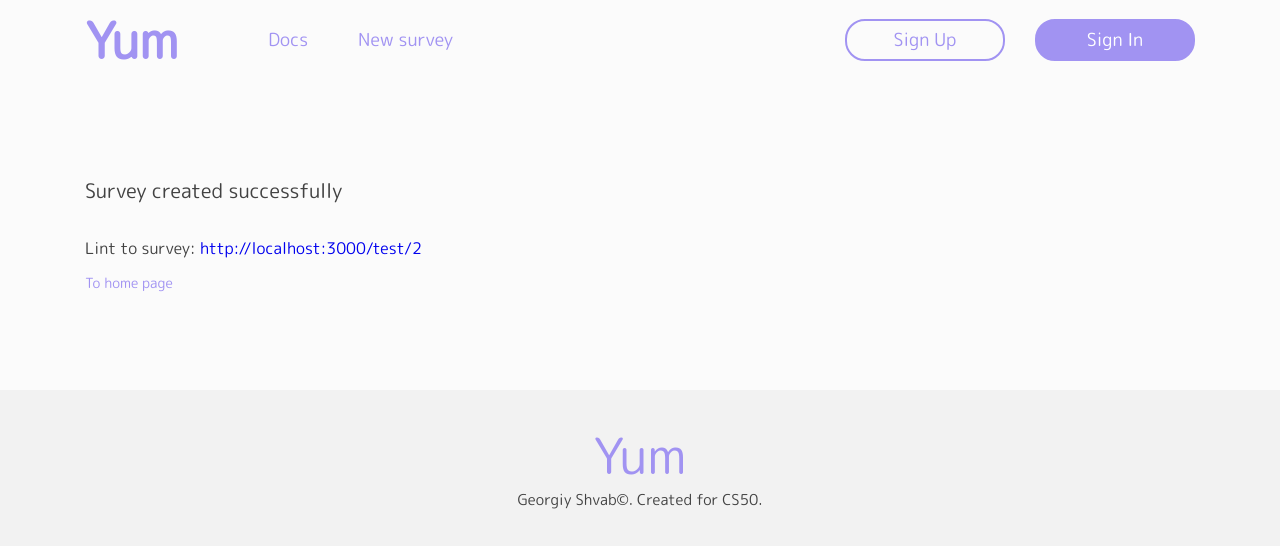
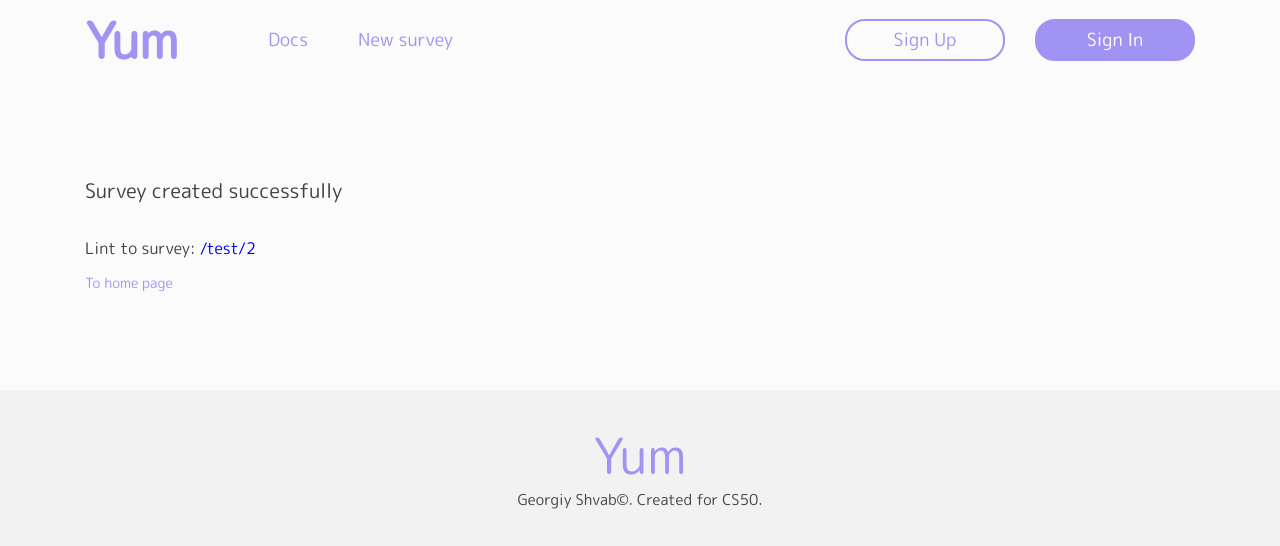
Before and after one commit to GeorgeShvab/CS50FinalProject, a Node server app: page /test/2/success in a window 1280 px wide. Shown: the top 546 px of the page. Run offline with Node 20, Linux system fonts and the light colour scheme; some libraries are stand-ins or nearby versions.

Commit message:
Зробив повністю все

```diff
--- a/controllers/login.js
+++ b/controllers/login.js
@@ -14,8 +14,6 @@ const loginGET = (req, res) => {
 
 const loginPOST = (req, res) => {
     const { email, password } = req.body
-
-    console.log(email, password)
 
     if (!email || !password) {
         res.status(400)
--- a/controllers/newTest.js
+++ b/controllers/newTest.js
@@ -45,7 +45,7 @@ const newTestSuccess = (req, res) => {
         scripts: [],
         authorization: req.user ? true : false,
         pageName: 'Survey created',
-        testLink: `http://localhost:3000/test/${testId}`,
+        testLink: `/test/${testId}`,
         styles: ['newTest.css'],
     })
 }
--- a/controllers/results.js
+++ b/controllers/results.js
@@ -29,7 +29,7 @@ const resultsGET = (req, res) => {
                                 authorization: req.user ? true : false,
                                 pageName: 'Answers',
                                 styles: ['results.css'],
-                                testLink: `http://localhost:3000/test/${testId}`,
+                                testLink: `/test/${testId}`,
                             })
                         }
                     })
--- a/views/index.hbs
+++ b/views/index.hbs
@@ -11,7 +11,7 @@
           Yum is an ease writing surveys esitor for school, university, etc. Yum is completely free.
         </p>
         <a href="/new-test" class="intro__btn">
-          Створити тест
+          New survey
         </a>
       </div>
       <div class="intro__img">
```
Also changed, not shown: readme.md (added).
